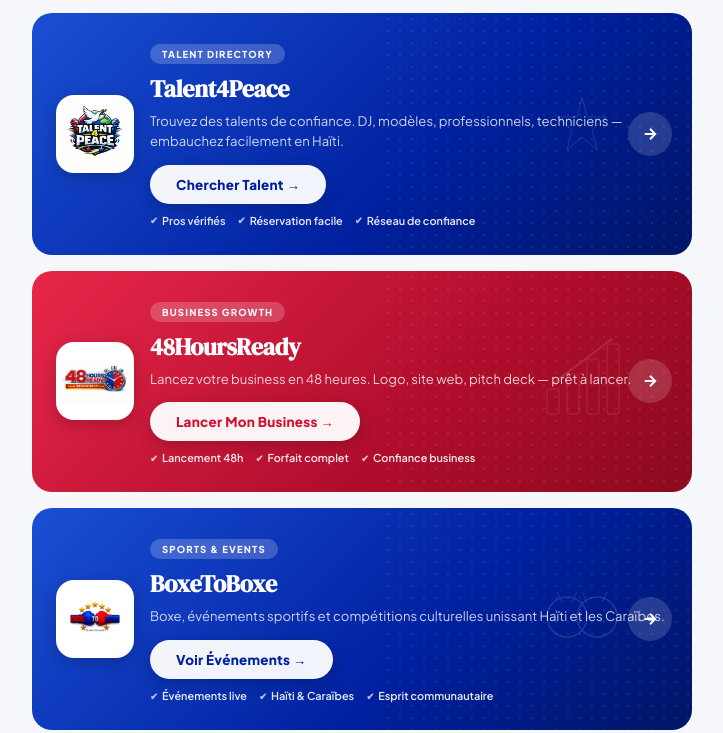
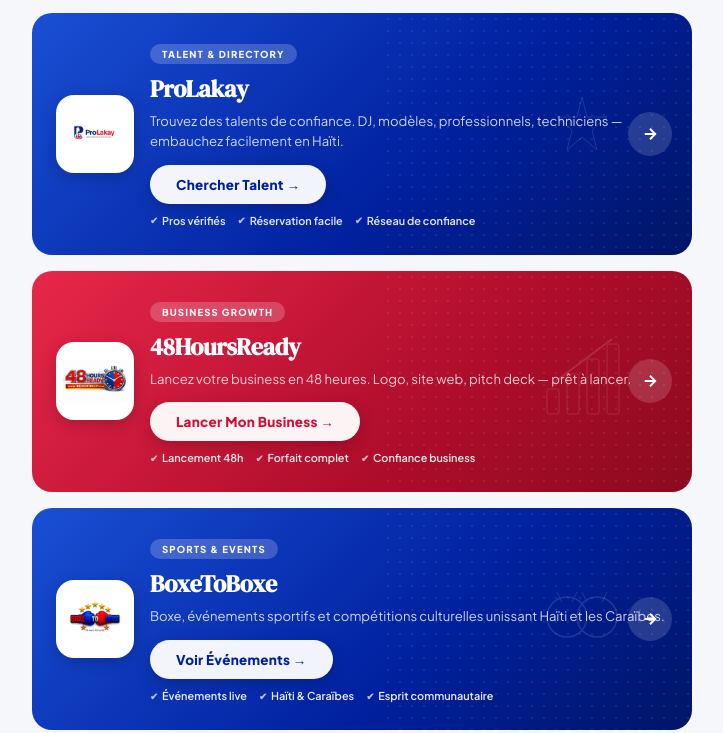
Before and after one commit to anirudhatalmale6-alt/haitibiznis, a plain HTML site: page index.html in a window 1280 px wide. Shown: the part 1323-2056 px from the top of the page, without its empty margins (278-1001 px from the left). Drawn offline with Linux system fonts and the light colour scheme.

Commit message:
Replace Talent4Peace with ProLakay across entire site

```diff
--- a/index.html
+++ b/index.html
@@ -464,7 +464,7 @@
   <div class="quick-strip reveal">
     <a href="https://myplopplop.com" target="_blank" class="quick-strip-btn qs-red" data-i18n="qs_order">K&ograve;mande</a>
     <a href="https://msouwout.com" target="_blank" class="quick-strip-btn qs-blue" data-i18n="qs_ride">Mande Kous</a>
-    <a href="https://talent4peace.com" target="_blank" class="quick-strip-btn qs-gold" data-i18n="qs_talent">Ch&egrave;che Talan</a>
+    <a href="https://anirudhatalmale6-alt.github.io/prolakay/" target="_blank" class="quick-strip-btn qs-gold" data-i18n="qs_talent">Ch&egrave;che Talan</a>
     <a href="https://48hoursready.com" target="_blank" class="quick-strip-btn qs-green" data-i18n="qs_launch">Lanse Biznis</a>
   </div>
 </section>
@@ -516,14 +516,14 @@
     <div class="block-arrow"><svg viewBox="0 0 24 24"><path d="M5 12h14M12 5l7 7-7 7"/></svg></div>
   </a>
 
-  <!-- Talent4Peace - BLUE -->
-  <a href="https://talent4peace.com" target="_blank" class="block-card blue-card reveal reveal-d2">
+  <!-- ProLakay - BLUE -->
+  <a href="https://anirudhatalmale6-alt.github.io/prolakay/" target="_blank" class="block-card blue-card reveal reveal-d2">
     <div class="block-logo">
-      <img src="assets/talent4peace-logo.jpg" alt="Talent4Peace">
+      <img src="assets/prolakay-logo.png" alt="ProLakay">
     </div>
     <div class="block-info">
-      <span class="block-tag">Talent Directory</span>
-      <h3 class="block-name">Talent4Peace</h3>
+      <span class="block-tag">Talent &amp; Directory</span>
+      <h3 class="block-name">ProLakay</h3>
       <p class="block-desc" data-i18n="talent_desc">Find talent you can trust. DJs, models, professionals, technicians &mdash; hire easily in Haiti.</p>
       <span class="block-btn" data-i18n="talent_btn">Ch&egrave;che Talan &rarr;</span>
       <div class="block-trust">
@@ -611,7 +611,7 @@
       <div class="action-label" data-i18n="act_delivery">Order Delivery</div>
       <div class="action-sub" data-i18n="act_delivery_sub">Food, groceries, pharmacy</div>
     </a>
-    <a href="https://myplopplop.com/rides.html" target="_blank" class="action-card reveal reveal-d1">
+    <a href="https://msouwout.com" target="_blank" class="action-card reveal reveal-d1">
       <div class="action-icon">&#128663;</div>
       <div class="action-label" data-i18n="act_transport">Request Transport</div>
       <div class="action-sub" data-i18n="act_transport_sub">Car, moto, SUV</div>
@@ -621,7 +621,7 @@
       <div class="action-label" data-i18n="act_business">Grow Business</div>
       <div class="action-sub">48HoursReady</div>
     </a>
-    <a href="https://talent4peace.com" target="_blank" class="action-card reveal reveal-d3">
+    <a href="https://anirudhatalmale6-alt.github.io/prolakay/" target="_blank" class="action-card reveal reveal-d3">
       <div class="action-icon">&#127912;</div>
       <div class="action-label" data-i18n="act_talent">Find Talent</div>
       <div class="action-sub" data-i18n="act_talent_sub">Book professionals</div>
@@ -646,10 +646,10 @@
     <div class="eco-branches">
       <div class="eco-branch b-plop"><div class="eco-branch-icon">&#128722;</div><div class="eco-branch-name">MyPlopPlop</div><div class="eco-branch-role" data-i18n="eco_plop">Commerce &amp; Delivery</div></div>
       <div class="eco-branch b-sou"><div class="eco-branch-icon">&#128663;</div><div class="eco-branch-name">MsouWout</div><div class="eco-branch-role" data-i18n="eco_sou">Mobility &amp; Transport</div></div>
-      <div class="eco-branch b-talent"><div class="eco-branch-icon">&#11088;</div><div class="eco-branch-name">Talent4Peace</div><div class="eco-branch-role" data-i18n="eco_talent">Talent &amp; Culture</div></div>
+      <div class="eco-branch b-talent"><div class="eco-branch-icon">&#11088;</div><div class="eco-branch-name">ProLakay</div><div class="eco-branch-role" data-i18n="eco_talent">Talent &amp; Directory</div></div>
       <div class="eco-branch b-48"><div class="eco-branch-icon">&#128640;</div><div class="eco-branch-name">48HoursReady</div><div class="eco-branch-role" data-i18n="eco_48">Business Growth</div></div>
     </div>
-    <div class="eco-boxe">BoxeToBoxe by Talent4Peace</div>
+    <div class="eco-boxe">BoxeToBoxe &bull; ProLakay</div>
   </div>
 </section>
 
@@ -685,7 +685,7 @@
       </div>
       <div class="contact-card">
         <div class="contact-card-icon blue">&#11088;</div>
-        <div><div class="contact-card-title">Talent4Peace</div><div class="contact-card-email">talent@haitibiznis.com</div></div>
+        <div><div class="contact-card-title">ProLakay</div><div class="contact-card-email">talent@haitibiznis.com</div></div>
       </div>
       <div class="contact-card">
         <div class="contact-card-icon red">&#128640;</div>
@@ -718,7 +718,7 @@
             <option value="General Inquiry" data-i18n="dept_general">General Inquiry</option>
             <option value="MyPlopPlop - Marketplace">MyPlopPlop - Marketplace</option>
             <option value="MsouWout - Mobility">MsouWout - Mobility</option>
-            <option value="Talent4Peace - Talent">Talent4Peace - Talent</option>
+            <option value="ProLakay - Talent">ProLakay - Talent</option>
             <option value="48HoursReady - Business">48HoursReady - Business</option>
             <option value="Partnerships &amp; Media" data-i18n="dept_partners">Partnerships &amp; Media</option>
             <option value="Support" data-i18n="dept_support">Support</option>
@@ -764,7 +764,7 @@
       <p>One hub connecting Haiti's commerce, mobility, talent, and business growth. Pouvwa Biznis. Opòtinité Pou Tout.</p>
     </div>
     <div class="footer-col"><h4>Quick Links</h4><a href="/">Home</a><a href="#platforms">Platforms</a><a href="#actions">Opportunities</a><a href="#about">About</a><a href="#contact">Contact</a></div>
-    <div class="footer-col"><h4>Platforms</h4><a href="https://myplopplop.com" target="_blank">MyPlopPlop</a><a href="https://myplopplop.com/rides.html" target="_blank">MsouWout</a><a href="https://talent4peace.com" target="_blank">Talent4Peace</a><a href="https://48hoursready.com" target="_blank">48HoursReady</a></div>
+    <div class="footer-col"><h4>Platforms</h4><a href="https://myplopplop.com" target="_blank">MyPlopPlop</a><a href="https://msouwout.com" target="_blank">MsouWout</a><a href="https://anirudhatalmale6-alt.github.io/prolakay/" target="_blank">ProLakay</a><a href="https://48hoursready.com" target="_blank">48HoursReady</a></div>
     <div class="footer-col"><h4>More</h4><a href="https://boxetoboxe.com" target="_blank">BoxeToBoxe</a><a href="#">Privacy Policy</a><a href="#">Terms of Service</a></div>
   </div>
   <div class="footer-bottom">&copy; 2026 HaitiBiznis. Tout Haiti, yon ekosist&egrave;m. All rights reserved.</div>
```
Also changed, not shown: assets/prolakay-logo.png (added).
